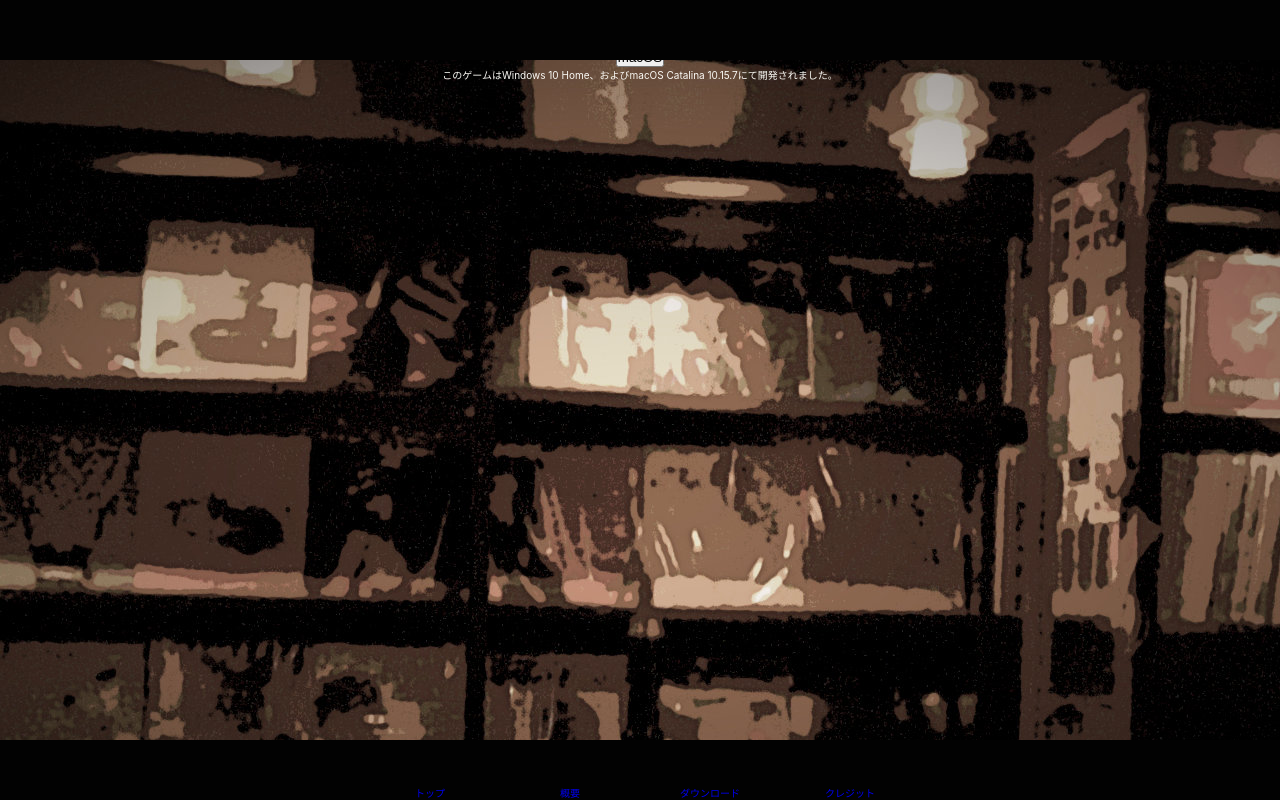
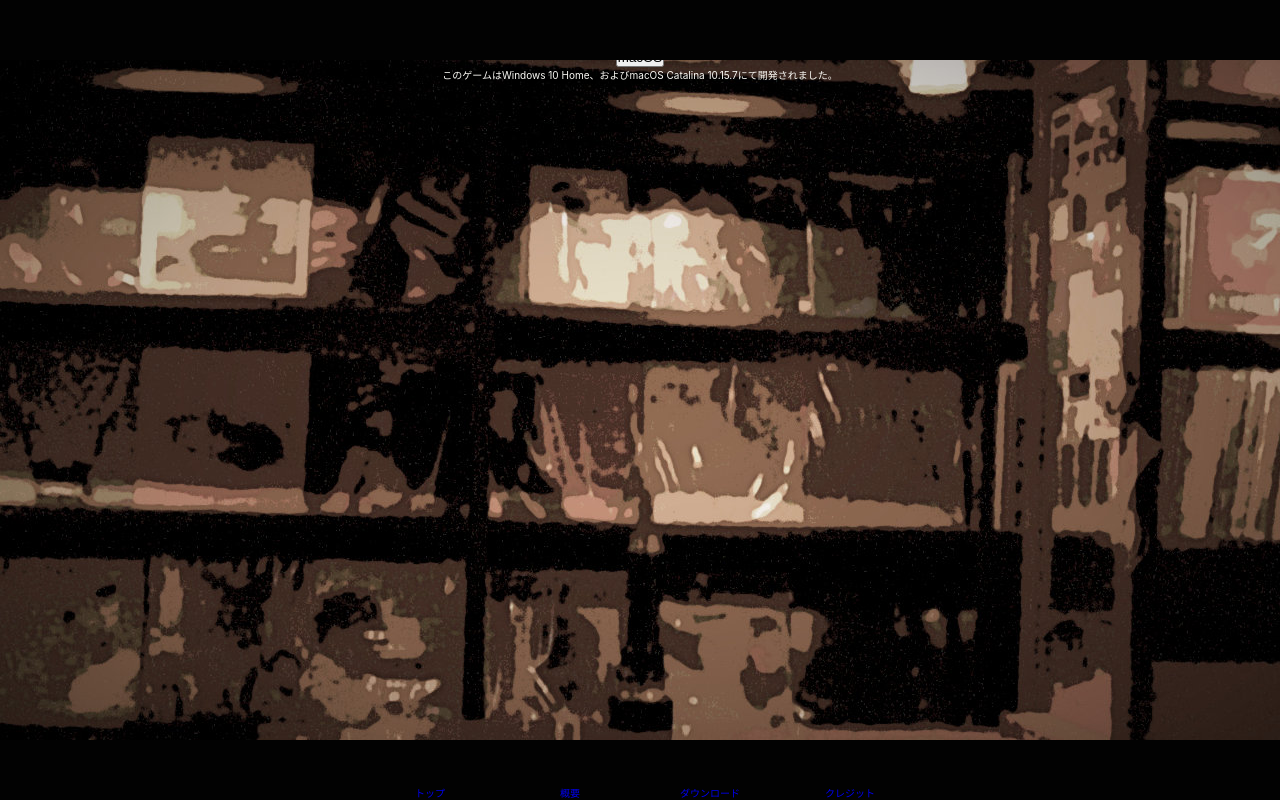
Before and after one commit to ichi-h/myochikirin-hp, a React (Create React App) app: page /download in a window 1280 px wide. Built offline with nearby package versions, Linux system fonts and the light colour scheme.

Commit message:
fix .download background-position

```diff
--- a/src/App.css
+++ b/src/App.css
@@ -21,6 +21,5 @@
   height: 100%;
 }
 
-  .top, .overview { background-position: center; }
-  .download { background-position: top 20% left 50%; }
+  .top, .overview, .download { background-position: center; }
   .credit { background-position: bottom; }
```
